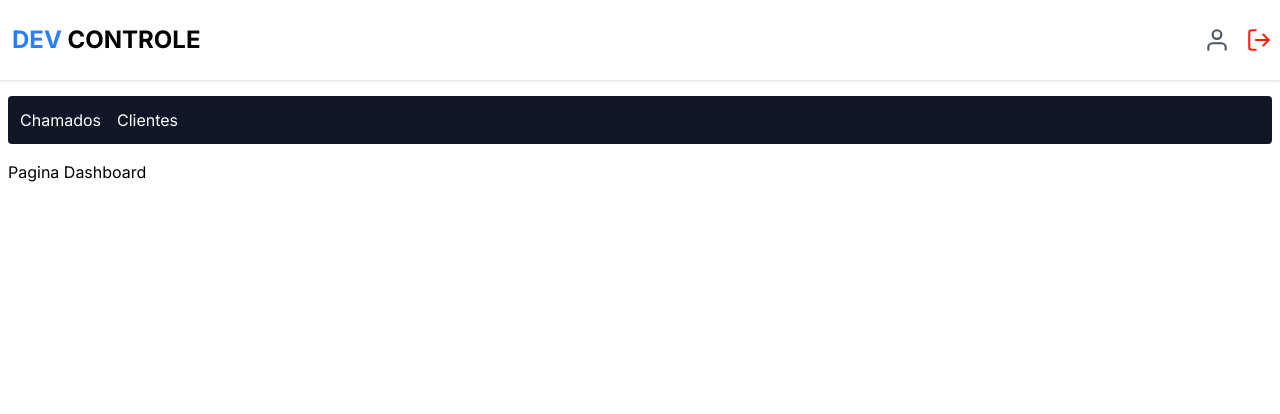
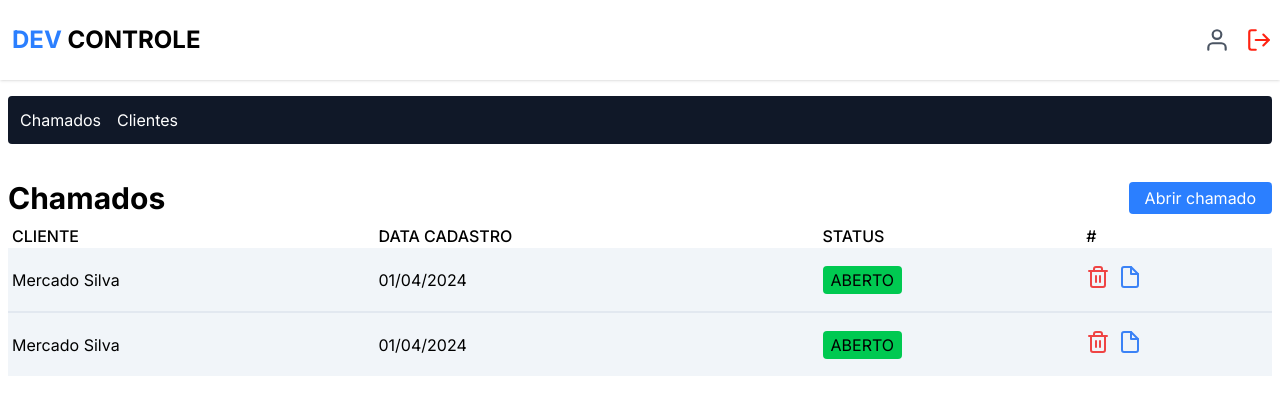
Before and after one commit to schulze2/projeto-devcontrole, a Next.js app: page /dashboard in a window 1280 px wide. Shown: the top 414 px of the page. Built offline with nearby package versions, Linux system fonts and the light colour scheme; no server answers; sample sign-in values are in the browser's storage.

Commit message:
Criando a Tabela Tickets

```diff
--- /dev/null
+++ b/src/app/dashboard/components/ticket/index.tsx
@@ -0,0 +1,23 @@
+import { FiTrash2, FiFile } from "react-icons/fi";
+
+export function TicketItem() {
+  return (
+    <>
+      <tr className="border-b-2 border-b-slate-200 h-16 last:border-b-0 bg-slate-100 hover:bg-gray-200 duration-300">
+        <td className="text-left pl-1">Mercado Silva</td>
+        <td className="text-left hidden sm:table-cell">01/04/2024</td>
+        <td className="text-left">
+          <span className="bg-green-500 px-2 py-1 rounded">ABERTO</span>
+        </td>
+        <td className="text-left">
+          <button className="mr-2">
+            <FiTrash2 size={24} color="#EF4444" />
+          </button>
+          <button>
+            <FiFile size={24} color="#3b82f6" />
+          </button>
+        </td>
+      </tr>
+    </>
+  );
+}
--- a/src/app/dashboard/page.tsx
+++ b/src/app/dashboard/page.tsx
@@ -2,6 +2,8 @@
 import { getServerSession } from "next-auth";
 import { authOptions } from "@/lib/auth";
 import { redirect } from "next/navigation";
+import Link from "next/link";
+import { TicketItem } from "./components/ticket";
 
 export default async function Dashboard() {
   const session = await getServerSession(authOptions);
@@ -12,7 +14,32 @@
 
   return (
     <Container>
-      <h1>Pagina Dashboard</h1>
+      <main className="mt-9 mb-2">
+        <div className="flex items-center justify-between">
+          <h1 className="text-3xl font-bold">Chamados</h1>
+          <Link
+            href="/dashboard/new"
+            className="bg-blue-500 px-4 py-1 rounded text-white"
+          >
+            Abrir chamado
+          </Link>
+        </div>
+
+        <table className="min-w-full my-2">
+          <thead>
+            <tr>
+              <th className="font-medium text-left pl-1">CLIENTE</th>
+              <th className="font-medium text-left hidden sm:block">DATA CADASTRO</th>
+              <th className="font-medium text-left">STATUS</th>
+              <th className="font-medium text-left">#</th>
+            </tr>
+          </thead>
+          <tbody>
+            <TicketItem />
+            <TicketItem />
+          </tbody>
+        </table>
+      </main>
     </Container>
   );
 }
```
Also changed, not shown: src/app/dashboard/customer/page.tsx (+5 -5 lines).
